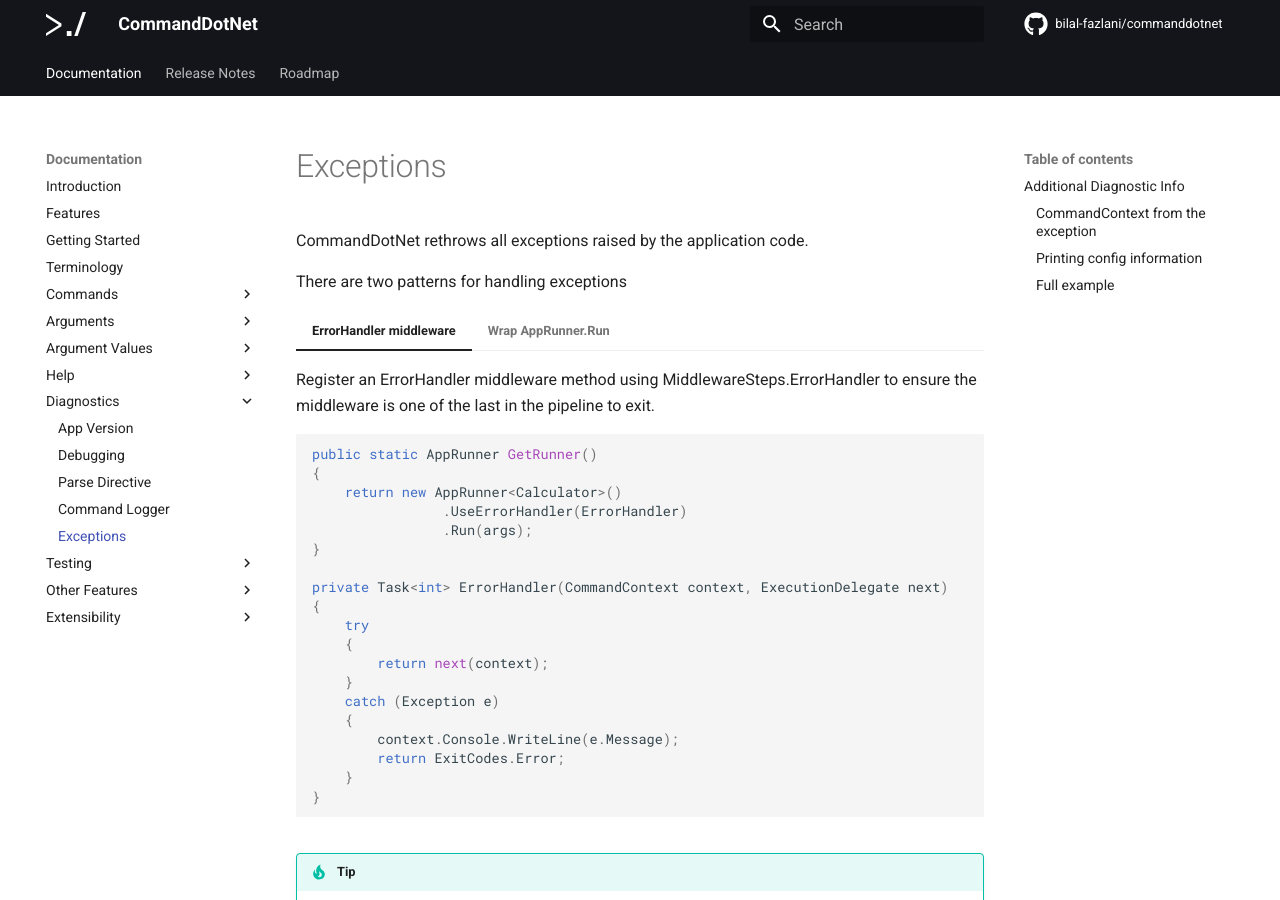
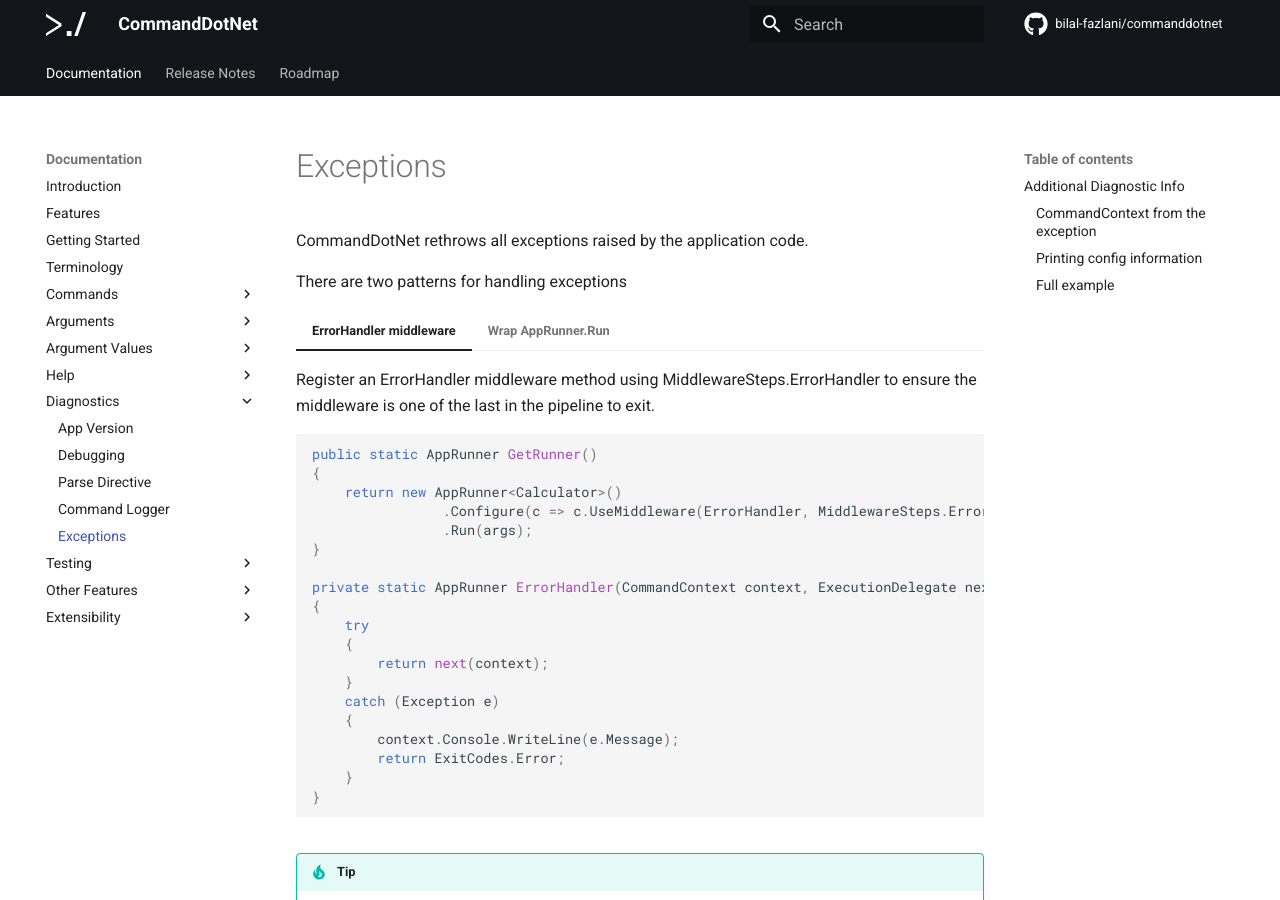
Before and after one commit to bilal-fazlani/commanddotnet, an MkDocs documentation site: the page built from docs/Diagnostics/exceptions.md, in a window 1280 px wide and 900 px high. Built offline with MkDocs 1.6.1 and Material for MkDocs 9.7.7, drawn with Linux system fonts in a browser that asks for light colours; comment, search, counter and statistics services are not loaded.

Commit message:
remove UseErrorHandler method. there was a bug invoking it

```diff
--- a/docs/Diagnostics/exceptions.md
+++ b/docs/Diagnostics/exceptions.md
@@ -14,11 +14,11 @@
     public static AppRunner GetRunner()
     {
         return new AppRunner<Calculator>()
-                    .UseErrorHandler(ErrorHandler)
+                    .Configure(c => c.UseMiddleware(ErrorHandler, MiddlewareSteps.ErrorHandler));
                     .Run(args);
     }
 
-    private Task<int> ErrorHandler(CommandContext context, ExecutionDelegate next)
+    private static AppRunner ErrorHandler(CommandContext context, ExecutionDelegate next)
     {
         try
         {
```
Also changed, not shown: docs/ReleaseNotes/CommandDotNet.md (+4 -0 lines), 1 other file.
